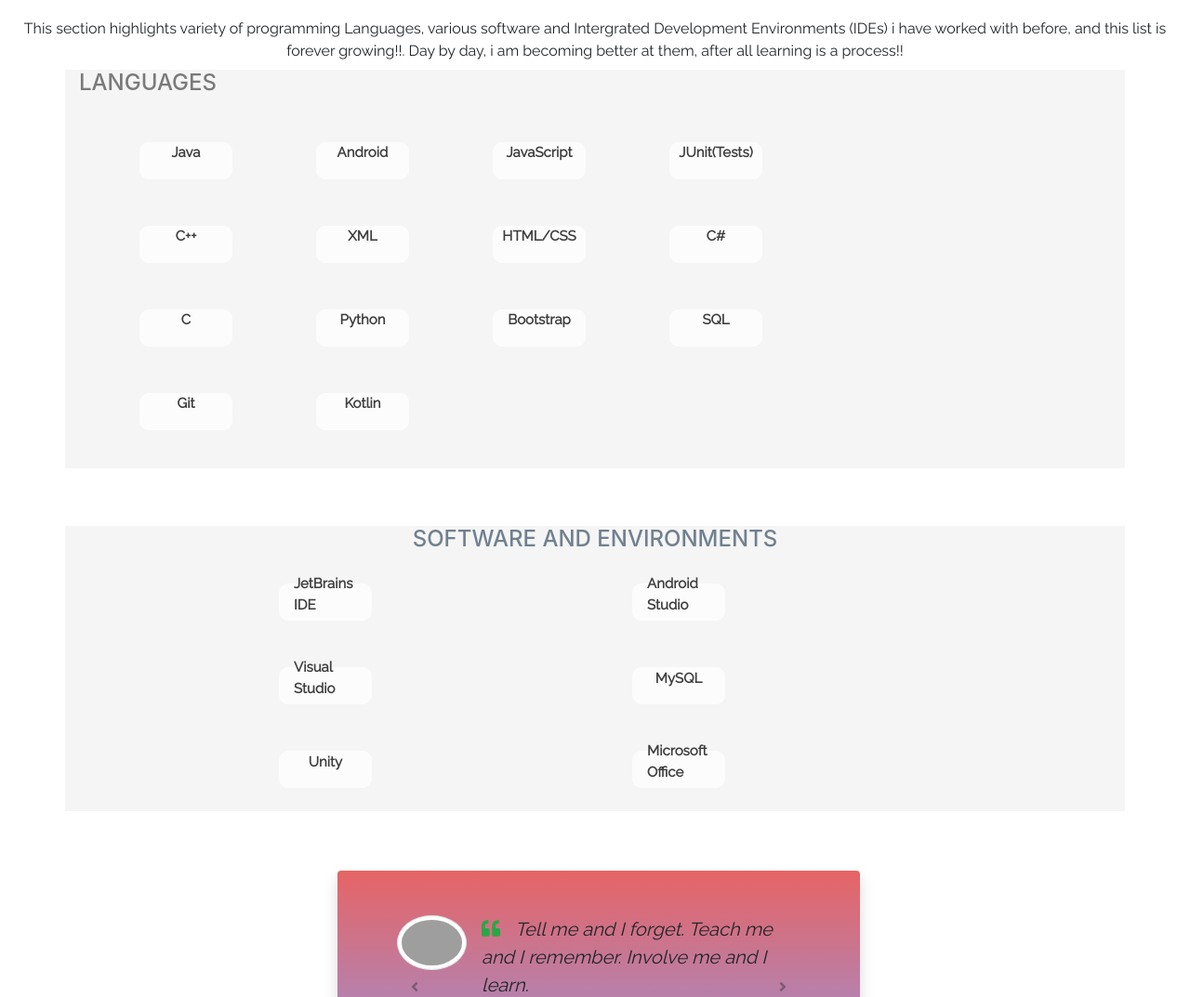
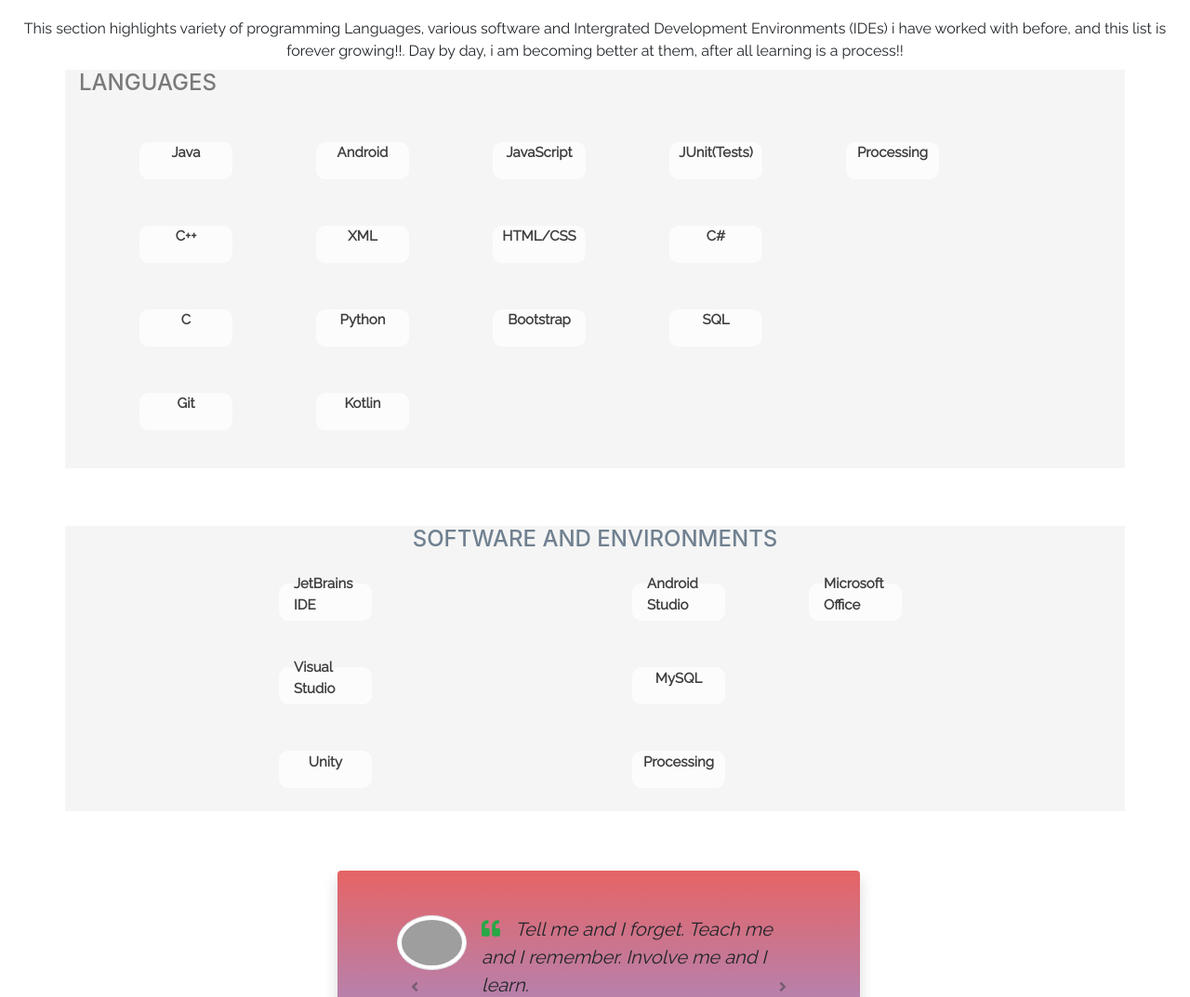
Before and after one commit to Viki4325/Portfolio, a plain HTML site: page index.html in a window 1280 px wide. Shown: the part 1400-2473 px from the top of the page at 93% size. Drawn offline with nearby package versions, Linux system fonts and the light colour scheme; grey boxes are pictures that could not be loaded; a script that the page names is missing.

Commit message:
Update index.html

```diff
--- a/index.html
+++ b/index.html
@@ -156,9 +156,6 @@
                       </div>
                       <div class="col col-lg-2 font-weight-bold ">
                         <ul>
-<!--                             <li>Junit(Tests)</li>
-                            <li>C#</li>
-                            <li>SQL</li> -->
                             <div class="buttonLang">
                                 <p id="lang">JUnit(Tests)</p>
                             </div>
@@ -167,6 +164,13 @@
                             </div>
                             <div class="buttonLang">
                                 <p id="lang">SQL</p>
+                            </div>
+                        </ul>
+                      </div>
+                      <div class="col col-lg-2 font-weight-bold ">
+                        <ul>
+                            <div class="buttonLang">
+                                <p id="lang">Processing</p>
                             </div>
                         </ul>
                       </div>
@@ -212,11 +216,7 @@
                         </div>
                         <div class="col col-lg-2 font-weight-bold "> </div>
                         <div class="col col-lg-2 font-weight-bold ">
-                            <!-- <ul>
-                                <li>Android Studio</li>
-                                <li>MySQL</li>
-                                <li>Microsoft Office</li>
-                            </ul> -->
+
                             <div class="buttonLang">
                                 <p id="lang">Android Studio</p>
                             </div>
@@ -224,6 +224,11 @@
                                 <p id="lang">MySQL</p>
                             </div>
                             <div class="buttonLang">
+                                <p id="lang">Processing</p>
+                            </div>
+                        </div>
+                        <div class="col col-lg-2 font-weight-bold ">
+                           <div class="buttonLang">
                                 <p id="lang">Microsoft Office</p>
                             </div>
                         </div>
```
